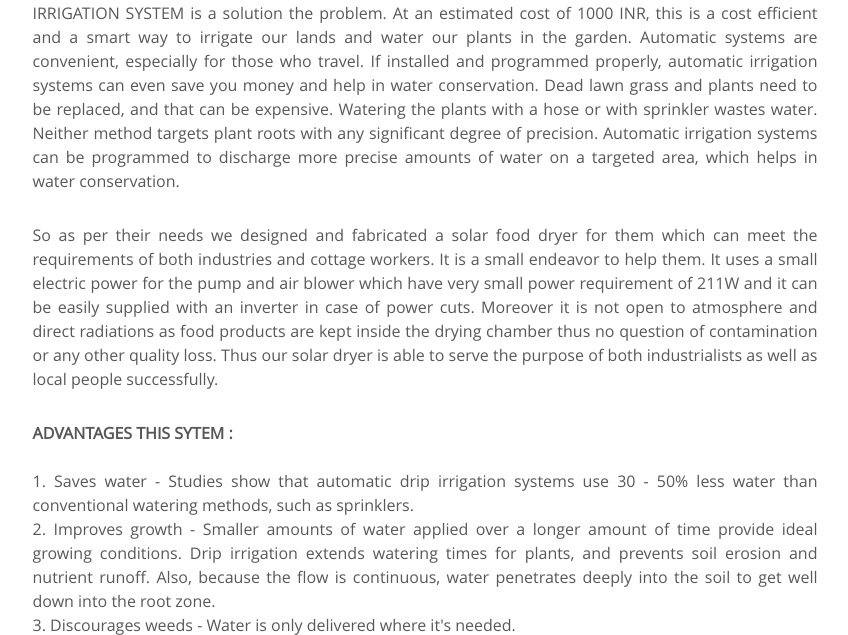
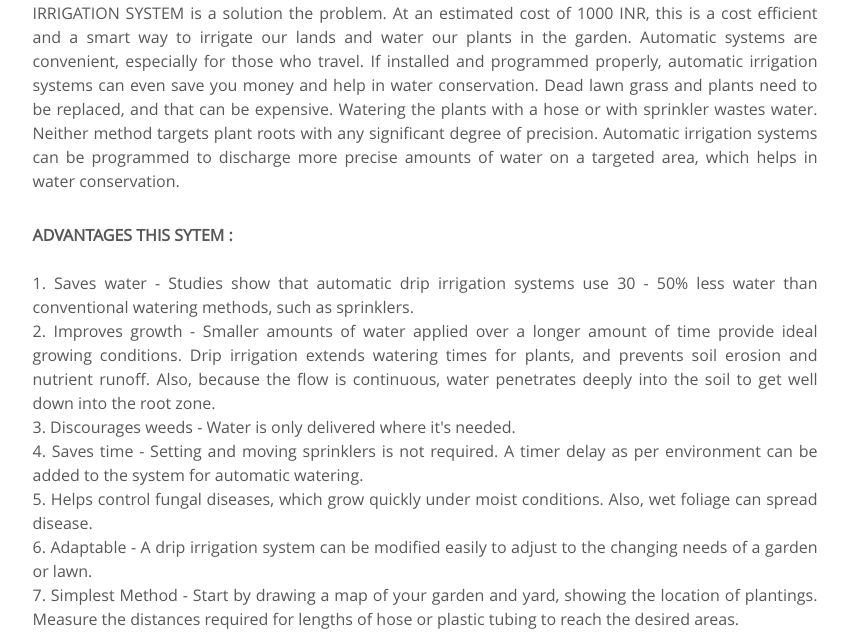
Before and after one commit to arunnK/eco_inn_website, a Django app: page /post2 in a window 1280 px wide. Shown: the part 839-1474 px from the top of the page, without its empty margins (215-1063 px from the left). Run offline with Django 3.2, Linux system fonts and the light colour scheme.

Commit message:
Removed the post6 and improved the post2

```diff
--- a/blog/templates/blog/post2.html
+++ b/blog/templates/blog/post2.html
@@ -29,9 +29,6 @@
 				One way to increase efficiency of a system is to automatize it. The AUTOMATIC PLANT WATERING and IRRIGATION SYSTEM is a solution the problem. At an estimated cost of 1000 INR, this is a cost efficient and a smart way to irrigate our lands and water our plants in the garden. Automatic systems are convenient, especially for those who travel. If installed and programmed properly, automatic irrigation systems can even save you money and help in water conservation. Dead lawn grass and plants need to be replaced, and that can be expensive. Watering the plants with a hose or with sprinkler wastes water. Neither method targets plant roots with any significant degree of precision. Automatic irrigation systems can be programmed to discharge more precise amounts of water on a targeted area, which helps in water conservation.
 			</p>
 			<p align="justify">
-				So as per their needs we designed and fabricated a solar food dryer for them which can meet the requirements of both industries and cottage workers. It is a small endeavor to help them. It uses a small electric power for the pump and air blower which have very small power requirement of 211W and it can be easily supplied with an inverter in case of power cuts. Moreover it is not open to atmosphere and direct radiations as food products are kept inside the drying chamber thus no question of contamination or any other quality loss. Thus our solar dryer is able to serve the purpose of both industrialists as well as local people successfully.
-			</p>
-			<p align="justify">
 				<b>ADVANTAGES THIS SYTEM :</b><br /><br />
 1. Saves water - Studies show that automatic drip irrigation systems use 30 - 50% less water than conventional watering methods, such as sprinklers. <br />
 2. Improves growth - Smaller amounts of water applied over a longer amount of time provide ideal growing conditions. Drip irrigation extends watering times for plants, and prevents soil erosion and nutrient runoff. Also, because the flow is continuous, water penetrates deeply into the soil to get well down into the root zone. <br />
```
Also changed, not shown: blog/templates/blog/blog.html (+5 -5 lines).
